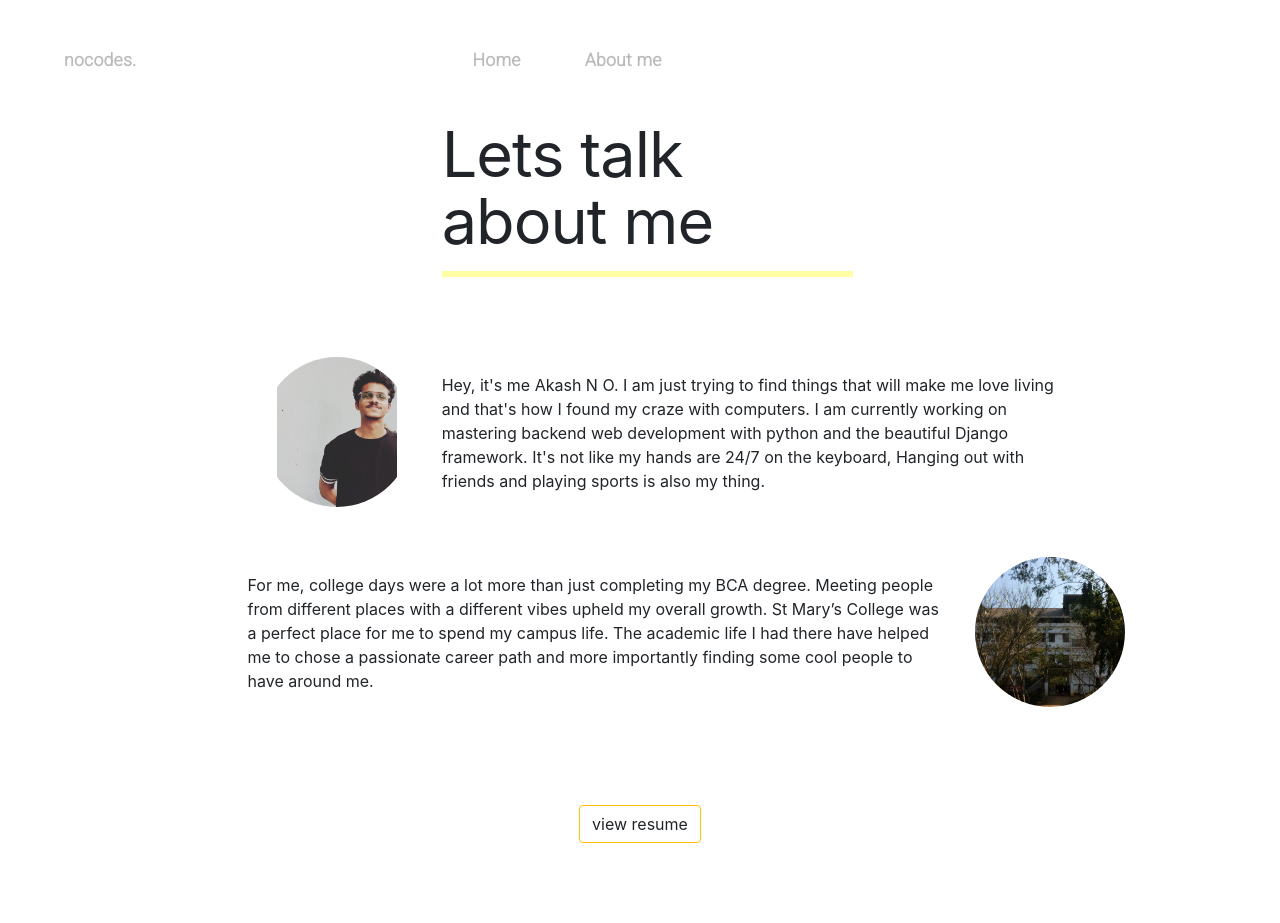
After one commit to Akashno/nocodes-V2, a Django app: page /about/ in a window 1280 px wide. The commit adds this page. Run offline with Django 3.2, Linux system fonts and the light colour scheme; some libraries are stand-ins or nearby versions.

Commit message:
about me

```diff
--- a/blog/templates/blog/!blogs.html
+++ b/blog/templates/blog/!blogs.html
@@ -1,9 +1,10 @@
+{% load static %}
 <div class="row mb-2 ">
       <div class="col-md-4 col-12 order-lg-1 order-md-1 order-2">
           <div class="container-fluid author-container  ml-3 ">
               <div class="row mb-0 mt-2">
                   <div class="col-md-2">
-                      <img src="https://images.unsplash.com/photo-1519345182560-3f2917c472ef?ixid=MXwxMjA3fDB8MHxwaG90by1wYWdlfHx8fGVufDB8fHw%3D&ixlib=rb-1.2.1&auto=format&fit=crop&w=634&q=80" alt="" class="author-img">
+                      <img src="{% static 'image/akashno.jpg' %}" alt="" class="author-img">
                   </div>
                   <div class="col-md-4 blog-details">
                       <p class="author-title m-0 ">@{{post.author}}</p>
--- a/blog/templates/blog/!navbar.html
+++ b/blog/templates/blog/!navbar.html
@@ -1,5 +1,5 @@
 <nav class="navbar navbar-expand-sm navbar-light bg-light">
-    <a class="navbar-brand" href="#">nocodes.</a>
+    <a class="navbar-brand" href="{% url 'home' %}">nocodes.</a>
     <button class="navbar-toggler d-lg-none" type="button" data-toggle="collapse" data-target="#collapsibleNavId"
             aria-controls="collapsibleNavId"
             aria-expanded="false" aria-label="Toggle navigation">
@@ -11,7 +11,7 @@
                 <a class="nav-link text-reset" href="{% url 'home' %}">Home</a>
             </li>
             <li class="nav-item ">
-                <a class="nav-link text-reset " href="#">About</a>
+                <a class="nav-link text-reset " href="{% url 'about' %}">About me</a>
             </li>
 <!--            <li class="nav-item dropdown">-->
 <!--                <a class="nav-link dropdown-toggle" href="#" id="dropdownId" data-toggle="dropdown" aria-haspopup="true"-->
--- a/blog/templates/blog/!post.html
+++ b/blog/templates/blog/!post.html
@@ -1,9 +1,10 @@
+{% load static %}
 <div class="row mb-2 ">
       <div class="col-md-4 col-12 order-lg-1 order-md-1 order-2">
           <div class="container-fluid author-container  ml-3 ">
               <div class="row mb-0 mt-2 ">
                   <div class="col-md-2">
-                      <img src="https://images.unsplash.com/photo-1519345182560-3f2917c472ef?ixid=MXwxMjA3fDB8MHxwaG90by1wYWdlfHx8fGVufDB8fHw%3D&ixlib=rb-1.2.1&auto=format&fit=crop&w=634&q=80" alt="" class="author-img">
+                      <img src="{% static 'image/akashno.jpg' %}" alt="" class="author-img">
                   </div>
                   <div class="col-md-4 blog-details">
                       <p class="author-title m-0 ">@{{post.author}}</p>
--- /dev/null
+++ b/blog/templates/blog/about.html
@@ -0,0 +1,58 @@
+{% extends 'base.html' %}
+{% load static %}
+{% block title %}About me{% endblock title %}
+
+{% block style %}
+<link href="{% static 'css/main.css' %}" rel="stylesheet">
+{% endblock style %}
+
+
+{% block content %}
+{% include 'blog/!navbar.html'  %}
+<div class="container-fluid">
+    <div class="row">
+        <div class="col-md-4 col-0"></div>
+        <div class="col-md-8 col-12">
+            <p class="about-title">Lets talk about me</p>
+            <div class="about-title-underline"></div>
+        </div>
+    </div>
+
+</div>
+<div class="container-fluid about-wrapper " id="about-wrapper">
+    <div class="row">
+        <div class="col-md-4 col-12 order-lg-1 order-md-1 order-2 d-md-flex justify-content-end">
+            <img alt="" class="profile-img" src="{% static 'image/akashno.jpg' %}">
+        </div>
+        <div class="col-md-8 col-12 order-lg-2 order-md-2 order-1">
+            <div class="about-container mt-3">
+                <p class="about-body">Hey, it's me Akash N O. I am just trying to find things that will make me love
+                    living and that's how I found my craze with computers. I am currently working on mastering backend
+                    web development with python and the beautiful Django framework. It's not like my hands are 24/7 on
+                    the keyboard, Hanging out with friends and playing sports is also my thing.</p>
+            </div>
+        </div>
+    </div>
+    <div class="row mt-5 " >
+        <div class="col-md-3 col-12 order-lg-2 order-md-2 order-2 ">
+            <img alt="" class="collage-img" src="{% static 'image/collage.jpg' %}">
+        </div>
+        <div class="col-md-9 col-12 order-lg-1 order-md-1 order-1 d-md-flex justify-content-end">
+            <div class="about-container mt-3 mb-5">
+                <p class="about-body">For me, college days were a lot more than just completing my BCA degree. Meeting
+                    people from different places with a different vibes upheld my overall growth. St Mary’s College was
+                    a perfect place for me to spend my campus life. The academic life I had there have helped me to
+                    chose a passionate career path and more importantly finding some cool people to have around me. </p>
+            </div>
+        </div>
+    </div>
+     <div class="container d-flex justify-content-center mt-5  ">
+         <a href="{% url 'resume' %}" class="btn border-warning">view resume</a>
+     </div>
+</div>
+{% endblock content %}
+
+
+{% block script %}
+<script src="{% static 'js/blogs_filter.js' %}"></script>
+{% endblock script %}
--- a/blog/urls.py
+++ b/blog/urls.py
@@ -5,4 +5,6 @@ from blog.views import *
 urlpatterns = [
     path('', home, name='home'),
     path('post/<int:pk>', post, name='post'),
+    path('about/',about, name='about'),
+    path('about/resume/',resume, name='resume'),
 ]
--- a/blog/views.py
+++ b/blog/views.py
@@ -10,18 +10,27 @@ from blog.models import Post, Section
 def home(request):
     posts = Post.objects.all()
     if request.POST:
-         item = request.POST.get('text')
-         posts = ModelFilter(model_objects=posts, item=item).filter()
-         posts = serializers.serialize("json", posts)
-         response = JsonResponse({'posts': posts})
-         return response
-    context = {'posts':posts}
+        item = request.POST.get('text')
+        posts = ModelFilter(model_objects=posts, item=item).filter()
+        posts = serializers.serialize("json", posts)
+        response = JsonResponse({'posts': posts})
+        return response
+    context = {'posts': posts}
     return render(request, 'blog/home.html', context)
 
 
-def post(request,pk):
+def post(request, pk):
     post = Post.objects.get(id=pk)
     sections = Section.objects.filter(post=post)
     share_string = quote_plus(post.title)
-    context = {'post':post, 'sections':sections,'share_string':share_string}
+    context = {'post': post, 'sections': sections, 'share_string': share_string}
     return render(request, 'blog/post.html', context)
+
+
+def about(request):
+    context = {}
+    return render(request, 'blog/about.html', context)
+
+
+def resume(request):
+    return render(request,'blog/resume.html')
--- a/static/css/main.css
+++ b/static/css/main.css
@@ -1,6 +1,7 @@
 *{
     margin:0;
     padding:0;
+
 }
 
 :root{
@@ -27,14 +28,14 @@
 
 
 /*-----------------------------------HOME--------------------------------------------------------*/
-.blog-moto,.post-title{
+.blog-moto,.post-title,.about-title{
     display:none;
     font-size: 63px;
     line-height: 67px;
     letter-spacing: -0.015em;
     width:40%;
 }
-.blog-moto-underline,.post-title-underline{
+.blog-moto-underline,.post-title-underline,.about-title-underline{
     margin:0px;
     width: 50%;
     height: 0px;
@@ -51,19 +52,32 @@
 .search::placeholder {
         color: #242424;
     }
-.blog-wrapper{
+.blog-wrapper,.about-wrapper{
     margin-top:80px;
     margin-bottom:80px;
 }
-.blog-container,.section-container{
+.blog-container,.section-container,.about-container{
     width:75%;
 }
 .author-img{
     width: 50px;
     height:50px;
+    object-fit:contain;
+    border-radius:50%;
+}
+.profile-img{
+    width:150px;
+    height:150px;
+    object-fit:scale-down;
+    border-radius:50%;
+}
+.collage-img{
+    width:150px;
+    height:150px;
     object-fit:cover;
     border-radius:50%;
 }
+
 .blog-details{
     padding:5px;
 }
@@ -76,7 +90,8 @@
 .blog-title,.section-title{
     font-size:32px;
 }
-.blog-body,.section-body{
+.blog-body,.section-body,.about-body{
+    font-weight:thin;
     font-size:16px;
 }
 .shape1{
@@ -89,6 +104,10 @@
 .section-img{
     width:100%;
     height:auto;
+}
+.resume{
+    width:100%;
+    height:1200px;
 }
 /*-------------------------------comment------------------------------------------------------*/
     .comment{
--- a/static/js/main.js
+++ b/static/js/main.js
@@ -1,8 +1,4 @@
 $(function(){
-    $('.blog-moto,.post-title').fadeIn(1000);
-    setTimeout(function(){
-        $('.blog-moto,.post-title').fadeOut(1000, function(){
-            location.reload(true);
-        });
-    }, 60000);
+    $('.blog-moto,.post-title,.about-title').fadeIn(1000);
+
 });
```
Also changed, not shown: blog/templates/blog/resume.html (added, +17 -0 lines), static/image/akashno.jpg (added), static/image/collage.jpg (added), 1 other file.
